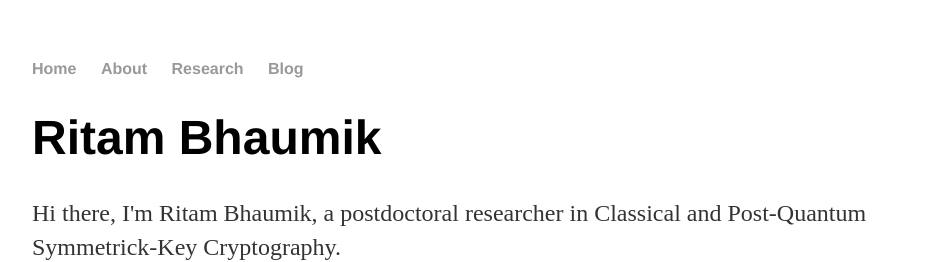
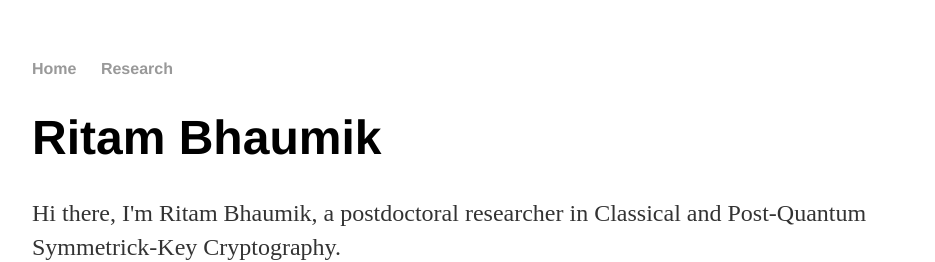
Before and after one commit to ritam-b/ritam-b.github.io, a Jekyll site: the page built from index.html, in a window 1280 px wide. Shown: the top 262 px of the page, without its empty margins (160-1095 px from the left). Built offline with Jekyll 4.4.1, drawn with Linux system fonts in a browser that asks for light colours.

Commit message:
Update default.html
Removed links to non-existent pages

```diff
--- a/_layouts/default.html
+++ b/_layouts/default.html
@@ -10,9 +10,7 @@
 		<nav>
     		<ul>
         		<li><a href="/">Home</a></li>
-	        	<li><a href="/#">About</a></li>
         		<li><a href="/research/">Research</a></li>
-        		<li><a href="/blog/">Blog</a></li>
     		</ul>
 		</nav>
 		<div class="container">
```
